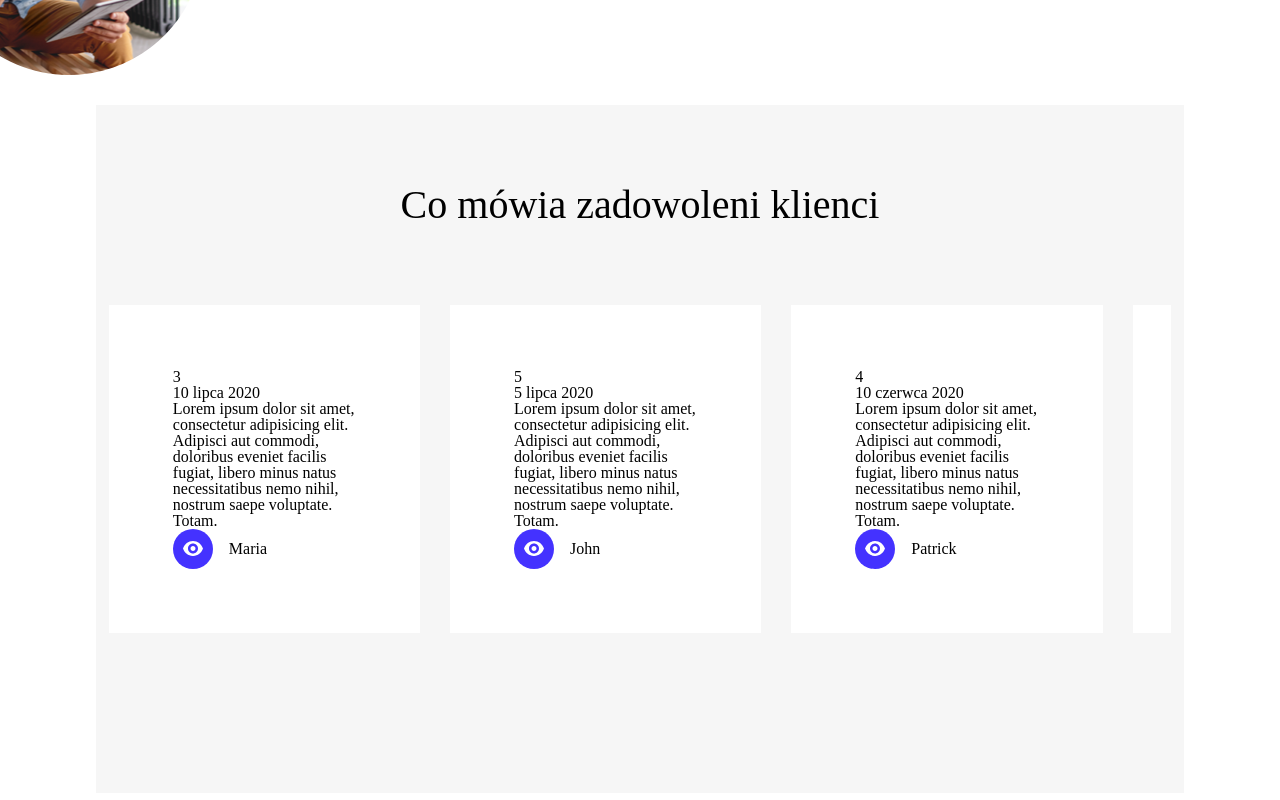
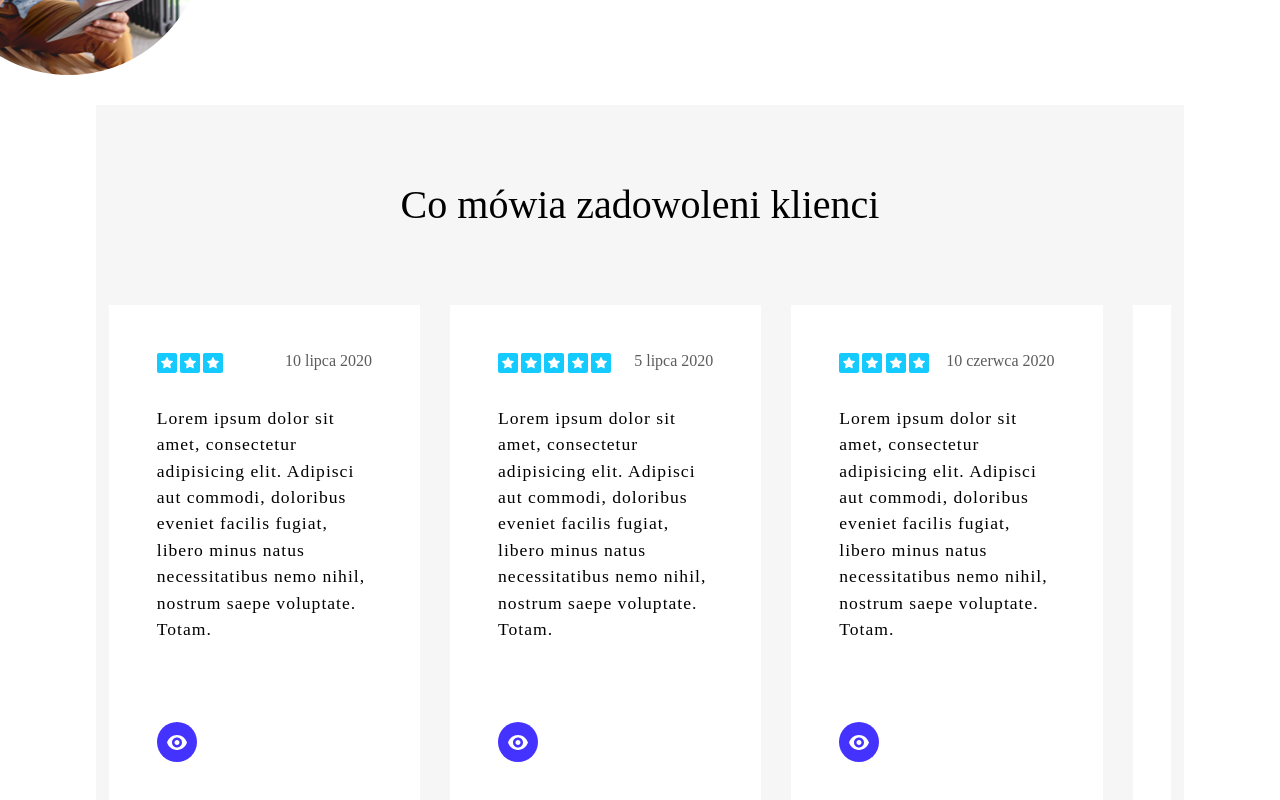
Before and after one commit to michrytel/empressia, a React (Create React App) app: page / in a window 1280 px wide. Shown: the part 2369-3169 px from the top of the page. Built offline with nearby package versions, Linux system fonts and the light colour scheme; a web font is replaced by a local one.

Commit message:
slider with styling and animations

```diff
--- a/src/components/atoms/Button.js
+++ b/src/components/atoms/Button.js
@@ -1,5 +1,4 @@
 const Button = ({text, style}) => {
-
     return (
         <button className={style}>{text}</button>
     )
--- a/src/components/atoms/Review.js
+++ b/src/components/atoms/Review.js
@@ -1,10 +1,15 @@
 import userImage from "../../assets/icons/ui/eye.svg";
+import star from "../../assets/icons/ui/star-filled.svg";
 const Review = ({data, index}) => {
+let stars = []
+    for (let i=0; i<data.stars; i++) {
+        stars.push("helper")
+    }
     return (
         <div className="review__container" key={index}>
             <div className="review__info">
                 <div className="rating">
-                    {data.stars}
+                    {stars.map((el, i) => <img alt="star" src={star} key={i}/>)}
                 </div>
                 <div className="date">
                     {data.date}
--- a/src/components/molecules/Accordion.js
+++ b/src/components/molecules/Accordion.js
@@ -13,7 +13,6 @@ const Accordion = () => {
             }
             return faq;
         }))}
-
     return (
         <div className="accordion__container">
             {questions.map((faq, i) =>
--- a/src/components/molecules/ReviewsSlider.js
+++ b/src/components/molecules/ReviewsSlider.js
@@ -4,7 +4,6 @@ import "swiper/swiper.min.css";
 import "swiper/components/pagination/pagination.min.css"
 import SwiperCore, {Pagination} from 'swiper/core';
 import reviewsData from "../../assets/Reviews.json"
-
 SwiperCore.use([Pagination]);
 
 const ReviewsSlider = () => {
--- a/src/components/organisms/Faq.js
+++ b/src/components/organisms/Faq.js
@@ -4,7 +4,6 @@ import faqImg from "../../assets/mainpage/illustration-faq.png"
 import Accordion from "../molecules/Accordion";
 
 const Faq = () => {
-
     return (
         <section className="faq">
             <div className="faq__container container">
--- a/src/components/organisms/Header.js
+++ b/src/components/organisms/Header.js
@@ -2,7 +2,6 @@ import Button from "../atoms/Button";
 import Navigation from "../molecules/Navigation";
 
 const Header = () => {
-
     return (
         <header className="header">
             <div className="header__container container">
--- a/src/scss/components/_faq.scss
+++ b/src/scss/components/_faq.scss
@@ -43,12 +43,12 @@
         font-weight: 400;
         padding: 2rem;
         border-radius: 4px;
-        transition: all 0.4s ease-out;
+        transition: all 0.2s ease-out;
 
         .accordion__question {
           position: relative;
           max-width: 80%;
-          transition: all 0.4s ease-out;
+          transition: all 0.2s ease-out;
           font-weight: 500;
 
           &::after {
@@ -64,14 +64,14 @@
             background-size: 15px;
             background-repeat: no-repeat;
             filter: brightness(0%) invert(100%);
-            transition: all 0.4s ease-out;
+            transition: all 0.2s ease-out;
           }
         }
         .accordion__answer {
           opacity: 0;
           max-height: 0;
           overflow-y: hidden;
-          transition: all 0.4s ease-out;
+          transition: all 0.2s ease-out;
           line-height: 1.8;
         }
         &.open {
--- a/src/scss/components/_reviews.scss
+++ b/src/scss/components/_reviews.scss
@@ -19,14 +19,29 @@
   .review__container {
     font-family: $font-secondary;
     background-color: white;
-    padding: 4em;
+    padding: 3em;
+    display: flex;
+    flex-direction: column;
+    gap: 2em;
     .review__info{
-      .rating{}
-      .date {}
+      display: flex;
+      justify-content: space-between;
+      .rating{
+        display: flex;
+        gap: 0.2em;
+      }
+      .date {
+        color: $color-grey;
+
+      }
     }
     .review{
+      line-height: 1.5;
+      letter-spacing: 1px;
+      font-size: 1.1rem;
     }
     .user{
+      margin-top: 3rem;
       display: flex;
       align-items: center;
       gap: 1em;
@@ -42,7 +57,24 @@
           width: 20px;
         }
       }
-      .user__name {}
+      .user__name {
+        opacity: 0;
+        transition: 0.2s ease-out;
+        font-size: 0.5rem;
+      }
+    }
+    &:hover .user__name {
+      opacity: 1;
+      font-size: 1.1rem;
+    }
+    &:hover .user__image img{
+      opacity: 0;
+    }
+    &:hover .user__image{
+      background-color: white;
+      background-image: url("../../assets/icons/ui/userimage.png");
+      background-size: contain;
+      background-position: center;
     }
   }
 }
```
